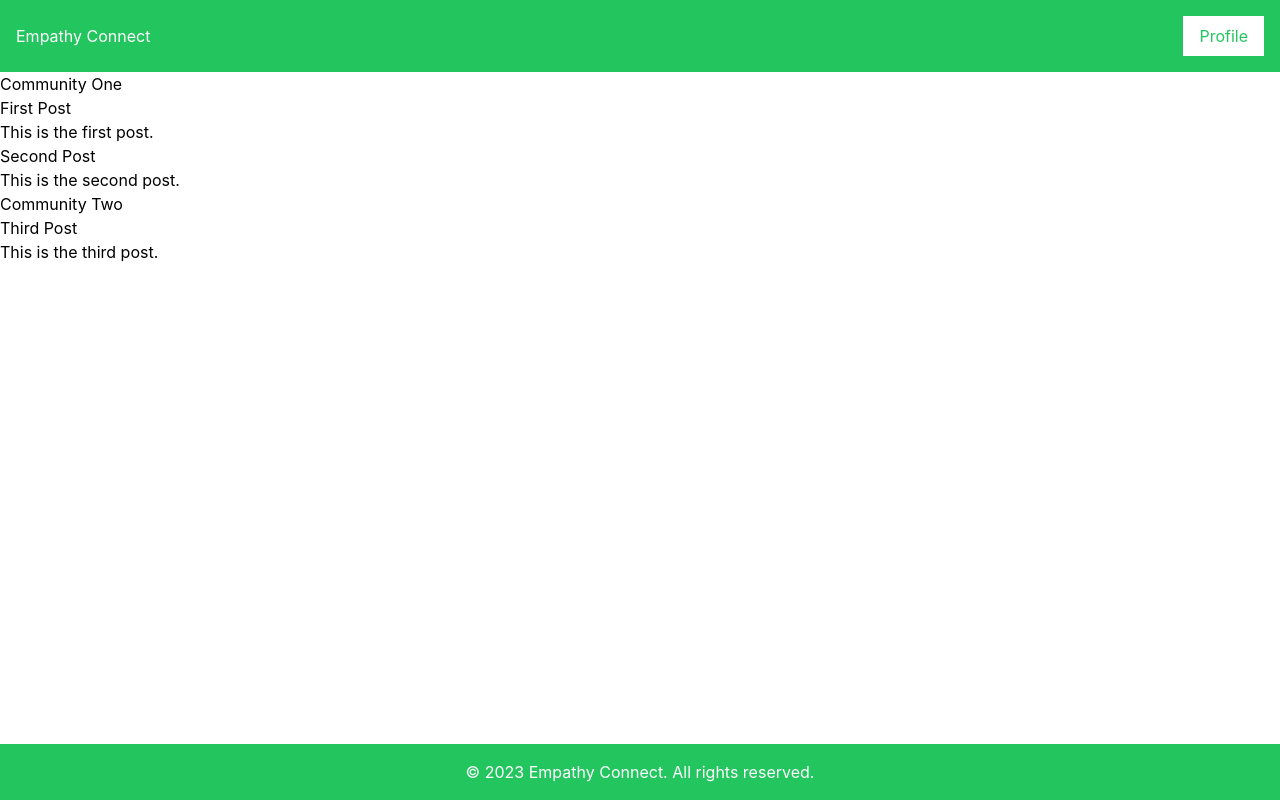
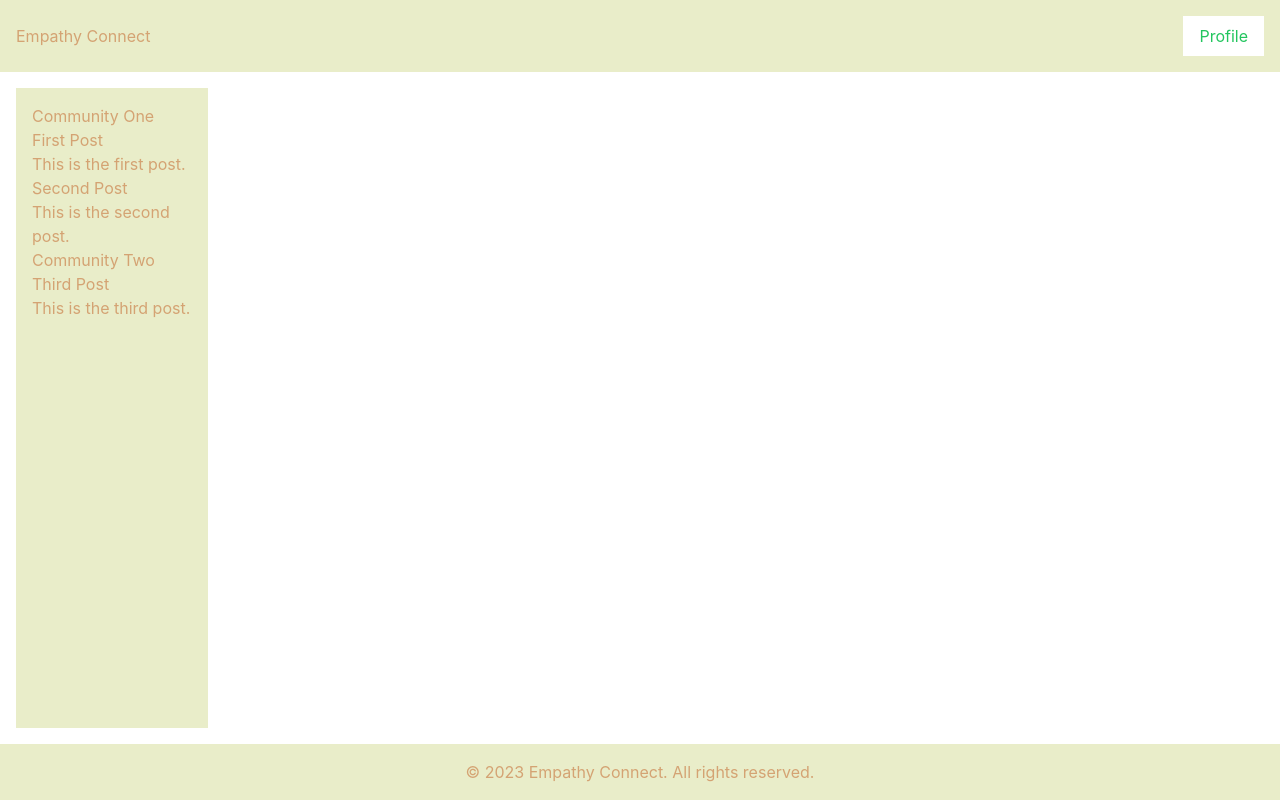
Before and after one commit to promatty/empathy-connect, a React (Create React App) app: page /community/1 in a window 1280 px wide. Built offline with nearby package versions, Linux system fonts and the light colour scheme.

Commit message:
color changes

```diff
--- a/src/components/Community.jsx
+++ b/src/components/Community.jsx
@@ -13,7 +13,8 @@ export default function Community() {
     ]);
 
     return (
-        <div>
+        <div className="flex flex-1 p-4">
+            <aside className="w-48 bg-[#E9EDC9] text-[#D4A373] p-4">
                 {communityData.map(community => (
                     <div key={community.id}>
                         <h2>{community.name}</h2>
@@ -22,6 +23,7 @@ export default function Community() {
                         ))}
                     </div>
                 ))}
+            </aside>
         </div>
     );
 }
--- a/src/components/Footer.jsx
+++ b/src/components/Footer.jsx
@@ -1,6 +1,6 @@
 export default function Footer() {
     return (
-        <footer className="bg-green-500 text-white text-center p-4">
+        <footer className="bg-[#E9EDC9] text-[#D4A373] text-center p-4">
             <p>&copy; 2023 Empathy Connect. All rights reserved.</p>
         </footer>
     );
--- a/src/components/Header.jsx
+++ b/src/components/Header.jsx
@@ -1,6 +1,6 @@
 export default function Header() {
     return (
-        <header className="bg-green-500 text-white p-4 flex justify-between items-center">
+        <header className="bg-[#E9EDC9] text-[#D4A373] p-4 flex justify-between items-center">
             <h1>Empathy Connect</h1>
             <button className="bg-white text-green-500 border-none py-2 px-4 cursor-pointer">Profile</button>
         </header>
--- a/src/components/Home.jsx
+++ b/src/components/Home.jsx
@@ -9,7 +9,7 @@ export default function Home() {
 
     return (
         <div className="flex flex-1 p-4">
-            <aside className="w-48 bg-gray-200 p-4">
+            <aside className="w-48 bg-[#E9EDC9] text-[#D4A373] p-4">
                 <ul className="list-none p-0">
                     <li className="my-4">Home</li>
                     <li className="my-4">Communities</li>
```
Lines whose indentation alone changed are shown as unchanged.
